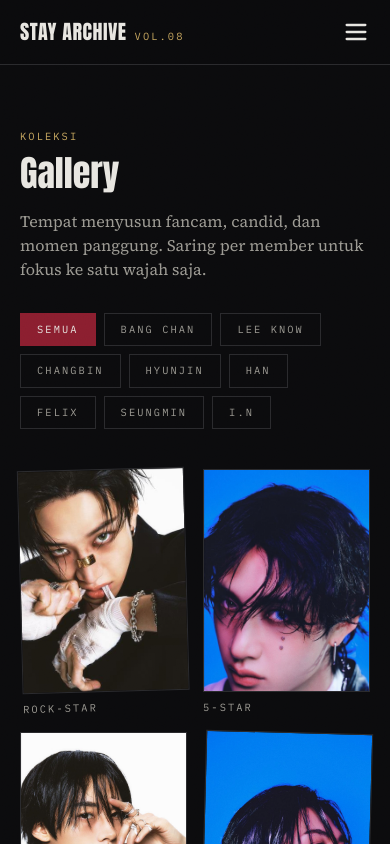
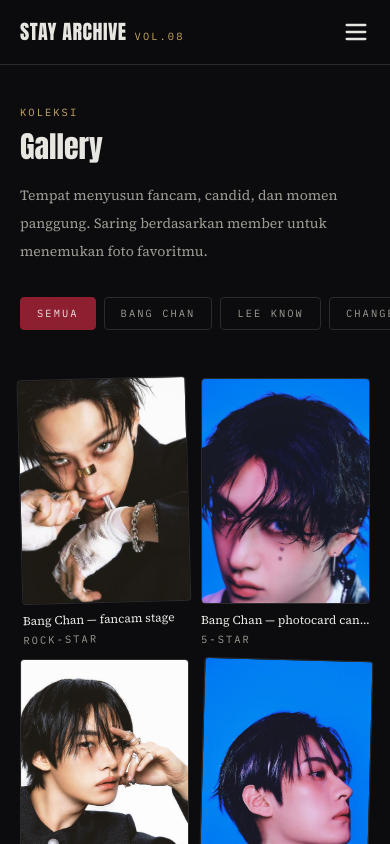
Before and after one commit to naufaldzakwannn/straykids, a Next.js app: page /gallery in a window 390 px wide. Shown: the top 844 px of the page. Built offline with nearby package versions, Linux system fonts and the light colour scheme.

Commit message:
Gallery Mobile Version

```diff
--- a/app/gallery/page.tsx
+++ b/app/gallery/page.tsx
@@ -7,54 +7,78 @@ import { galleryEntries } from "@/lib/gallery";
 import PhotoPlaceholder from "../components/PhotoPlaceholder";
 
 export default function GalleryPage() {
-  const [filter, setFilter] = useState<string>("all");
+  const [filter, setFilter] = useState("all");
 
   const filtered = filter === "all" ? galleryEntries : galleryEntries.filter((e) => e.memberSlug === filter);
 
   return (
-    <div className="mx-auto max-w-6xl px-5 py-16">
+    <div className="mx-auto max-w-6xl px-5 py-10 sm:py-16">
       <p className="label-tag text-gold">Koleksi</p>
-      <h1 className="mt-2 font-display text-4xl text-paper sm:text-5xl">Gallery</h1>
-      <p className="mt-4 max-w-lg text-paperdim">Tempat menyusun fancam, candid, dan momen panggung. Saring per member untuk fokus ke satu wajah saja.</p>
 
-      <div className="mt-8 flex flex-wrap gap-2">
-        <button onClick={() => setFilter("all")} className={`label-tag border px-4 py-2 ${filter === "all" ? "border-maroon bg-maroon text-paper" : "border-line text-paperdim hover:border-paper hover:text-paper"}`}>
+      <h1 className="mt-2 font-display text-3xl text-paper sm:text-4xl lg:text-5xl">Gallery</h1>
+
+      <p className="mt-4 max-w-xl text-sm leading-7 text-paperdim sm:text-base">Tempat menyusun fancam, candid, dan momen panggung. Saring berdasarkan member untuk menemukan foto favoritmu.</p>
+
+      {/* Filter */}
+      <div className="mt-8 -mx-5 overflow-x-auto px-5">
+        <div className="flex w-max gap-2 pb-2">
+          <button
+            onClick={() => setFilter("all")}
+            className={`whitespace-nowrap rounded border px-4 py-2 label-tag transition ${filter === "all" ? "border-maroon bg-maroon text-paper" : "border-line text-paperdim hover:border-paper hover:text-paper"}`}
+          >
             Semua
           </button>
+
           {members.map((m) => (
             <button
               key={m.slug}
               onClick={() => setFilter(m.slug)}
-            className={`label-tag border px-4 py-2 transition ${filter === m.slug ? "text-paper" : "border-line text-paperdim hover:border-paper hover:text-paper"}`}
-            style={filter === m.slug ? { borderColor: m.accent, backgroundColor: m.accent } : undefined}
+              className={`whitespace-nowrap rounded border px-4 py-2 label-tag transition ${filter === m.slug ? "text-paper" : "border-line text-paperdim hover:border-paper hover:text-paper"}`}
+              style={
+                filter === m.slug
+                  ? {
+                      borderColor: m.accent,
+                      backgroundColor: m.accent,
+                    }
+                  : undefined
+              }
             >
               {m.stageName}
             </button>
           ))}
         </div>
+      </div>
 
-      <div className="mt-10 grid grid-cols-2 gap-4 sm:grid-cols-3 md:grid-cols-4">
+      {/* Gallery */}
+      <div className="mt-10 grid grid-cols-2 gap-3 sm:grid-cols-3 md:grid-cols-4 lg:gap-5">
         {filtered.map((entry, i) => (
           <div
             key={entry.id}
-            className="aspect-[3/4]"
+            className="group"
             style={{
               transform: i % 5 === 0 ? "rotate(-1.5deg)" : i % 3 === 0 ? "rotate(1.5deg)" : "none",
             }}
           >
             {entry.photo ? (
-              <div className="relative h-full w-full overflow-hidden border border-line">
-                <Image src={entry.photo} alt={entry.caption} fill sizes="(min-width: 768px) 25vw, 50vw" className="object-cover" />
+              <div className="relative aspect-[3/4] overflow-hidden rounded border border-line">
+                <Image src={entry.photo} alt={entry.caption} fill sizes="(max-width:640px) 50vw, (max-width:768px) 33vw, 25vw" className="object-cover transition duration-300 group-hover:scale-105" />
               </div>
             ) : (
               <PhotoPlaceholder memberSlug={entry.memberSlug} caption={entry.caption} />
             )}
-            <p className="label-tag mt-2 text-paperdim">{entry.era}</p>
+
+            <p className="mt-2 truncate text-xs text-paper sm:text-sm">{entry.caption}</p>
+
+            <p className="label-tag mt-1 text-paperdim">{entry.era}</p>
           </div>
         ))}
       </div>
 
-      {filtered.length === 0 && <p className="mt-10 text-paperdim">Belum ada foto untuk filter ini.</p>}
+      {filtered.length === 0 && (
+        <div className="mt-16 text-center">
+          <p className="text-paperdim">Belum ada foto untuk member ini.</p>
+        </div>
+      )}
     </div>
   );
 }
```
Lines whose indentation alone changed are shown as unchanged.
